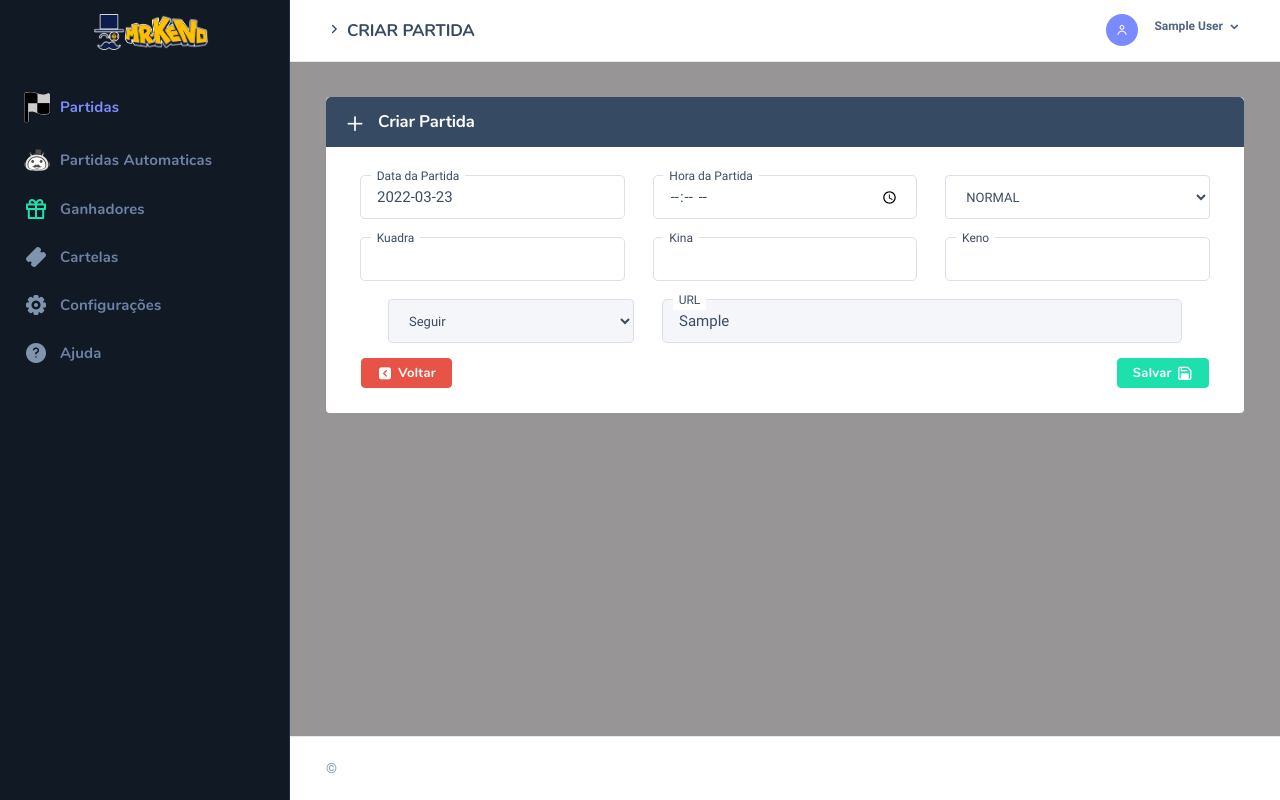
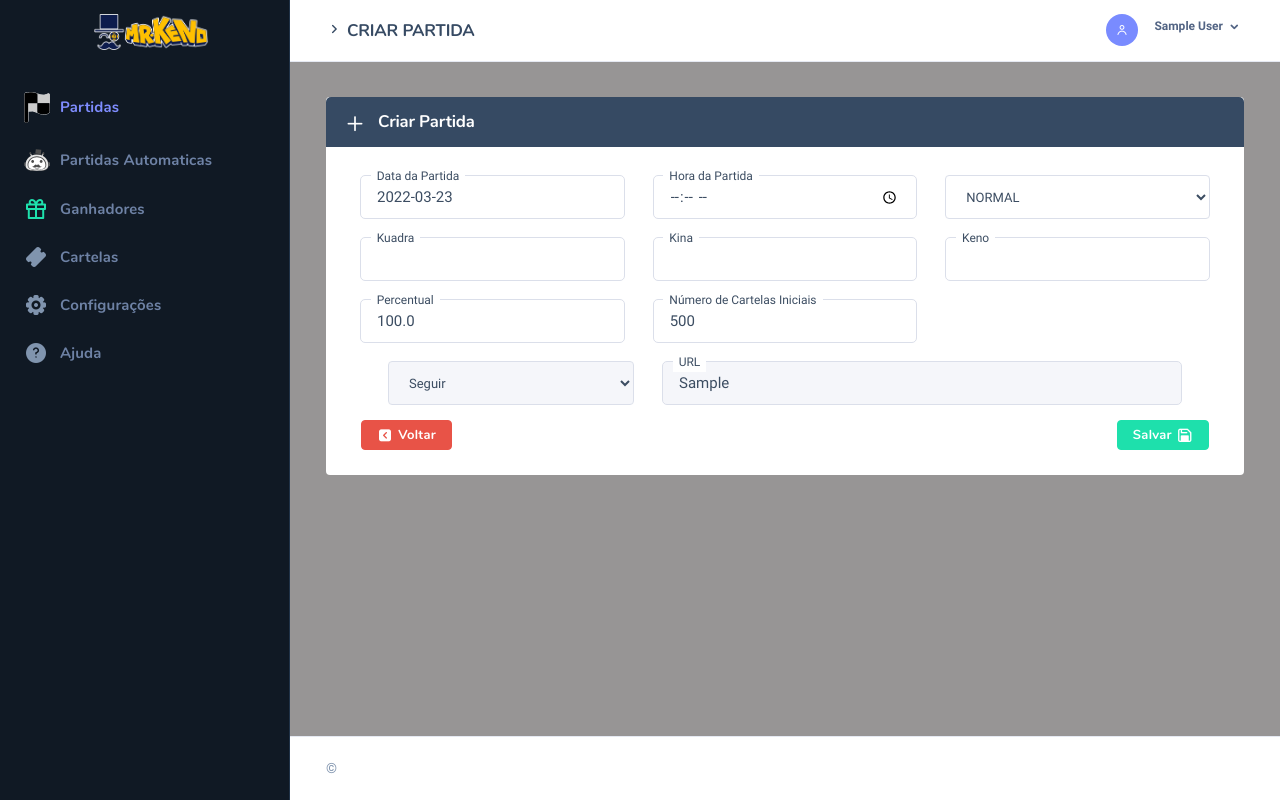
Before and after one commit to starktec/keno_promo, a Django app: page /criar_partida/ in a window 1280 px wide. Run offline with Django 3.2, Linux system fonts and the light colour scheme; a user stored in the database is signed in; tables that the repository leaves empty hold one stand-in row (values such as "Sample post"); parts of the project's set-up code (start-up, migrations or seed data) failed here and were passed over; some libraries are stand-ins or nearby versions; some web fonts are replaced.

Commit message:
regra de chance de vencer e numero inicial de cartelas

```diff
--- a/jogo/forms.py
+++ b/jogo/forms.py
@@ -150,13 +150,23 @@ class NovaPartidaForm(forms.ModelForm):
         attrs={'class': "form-control form-control-lg form-control-outlined", 'autocomplete': "off", 'type': "number"}))
     valor_keno = forms.DecimalField(widget=forms.NumberInput(
         attrs={'class': "form-control form-control-lg form-control-outlined", 'autocomplete': "off", 'type': "number"}))
+    numero_cartelas_iniciais = forms.IntegerField(
+        min_value=1,max_value=30000,
+        widget=forms.NumberInput(
+            attrs={'class': "form-control form-control-lg form-control-outlined", 'autocomplete': "off", 'type': "number"}
+        ), initial=500
+    )
+    chance_vitoria = forms.DecimalField(widget=forms.NumberInput(
+        attrs={'class': "form-control form-control-lg form-control-outlined", 'autocomplete': "off", 'type': "number"}),
+        initial=100.0
+    )
 
 
     class Meta:
         model = Partida
         fields = ['valor_kuadra', 'valor_kina', 'valor_keno',
-                  'dia_partida', 'hora_partida', 'tipo_rodada',
-                  'nome_sorteio','hora_virada']
+                  'dia_partida', 'hora_partida', 'tipo_rodada',"chance_vitoria",
+                  'nome_sorteio','hora_virada','numero_cartelas_iniciais']
 
     def clean_dia_partida(self):
         valor = self.cleaned_data['dia_partida']
--- a/jogo/models.py
+++ b/jogo/models.py
@@ -202,8 +202,9 @@ class Partida(models.Model):
     id_automato = models.BigIntegerField(blank=True, null=True)
     premios_set = models.DecimalField(decimal_places=2, max_digits=10, default=0.00)
 
-    # NOVO CAMPO
+    # NOVOS CAMPOS
     chance_vitoria = models.DecimalField(default=100.0, decimal_places=2,max_digits=5)
+    numero_cartelas_iniciais = models.PositiveSmallIntegerField(default=500)
 
     def save(self, force_insert=False, force_update=False, using=None,
              update_fields=None):
--- a/jogo/templates/criarpartida.html
+++ b/jogo/templates/criarpartida.html
@@ -120,6 +120,42 @@ CRIAR PARTIDA
                             </div>
                         </div>
 
+                        <!-- REGRAS DA PARTIDA -->
+                        <div class="col-lg-4 col-sm-6 container-input-create">
+                            <div class="form-group">
+                                <div class="form-control-wrap focused">
+                                    {{ form.chance_vitoria }}
+                                    <label class="form-label-outlined" for="{{ form.chance_vitoria.id_for_label }}">Percentual</label>
+                                </div>
+                                <div>
+                                    {% if form.chance_vitoria.errors %}
+                                    <div class="error-campo">
+                                        {{ form.chance_vitoria.errors }}
+                                    </div>
+                                    {% endif %}
+                                </div>
+                            </div>
+                        </div>
+
+                        <div class="col-lg-4 col-sm-6 container-input-create">
+                            <div class="form-group">
+                                <div class="form-control-wrap focused">
+                                    {{ form.numero_cartelas_iniciais }}
+                                    <label class="form-label-outlined" for="{{ form.numero_cartelas_iniciais.id_for_label }}">
+                                        Número de Cartelas Iniciais
+                                    </label>
+                                </div>
+                                <div>
+                                    {% if form.numero_cartelas_iniciais.errors %}
+                                    <div>
+                                        {{ form.numero_cartelas_iniciais.errors }}
+                                    </div>
+                                    {% endif %}
+                                </div>
+                            </div>
+                        </div>
+
+
                         <!-- CRIAR AS REGRAS PARA GANHAR UMA CARTELA -->
                         <div class="row col-12" id="acoes_div">
                             <div class="row col-12">
--- a/jogo/views.py
+++ b/jogo/views.py
@@ -367,6 +367,7 @@ def criarpartida(request):
 
                 dia_partida = form.cleaned_data['dia_partida']
                 hora_partida = form.cleaned_data['hora_partida']
+                numero_cartelas_iniciais = form.cleaned_data['numero_cartelas_iniciais']
                 partida = form.save(commit=False)
                 partida.regra = regra
                 partida.data_partida = datetime.datetime.strptime(
@@ -376,7 +377,7 @@ def criarpartida(request):
 
                 # comprando cartelas
 
-                comprar_cartelas(partida,configuracao.quantidade_cartelas_compradas)
+                comprar_cartelas(partida,numero_cartelas_iniciais)
 
                 # Agendando sorteio
                 agenda.agendar(partida)
```
Also changed, not shown: jogo/agendamento.py (+6 -3 lines).
